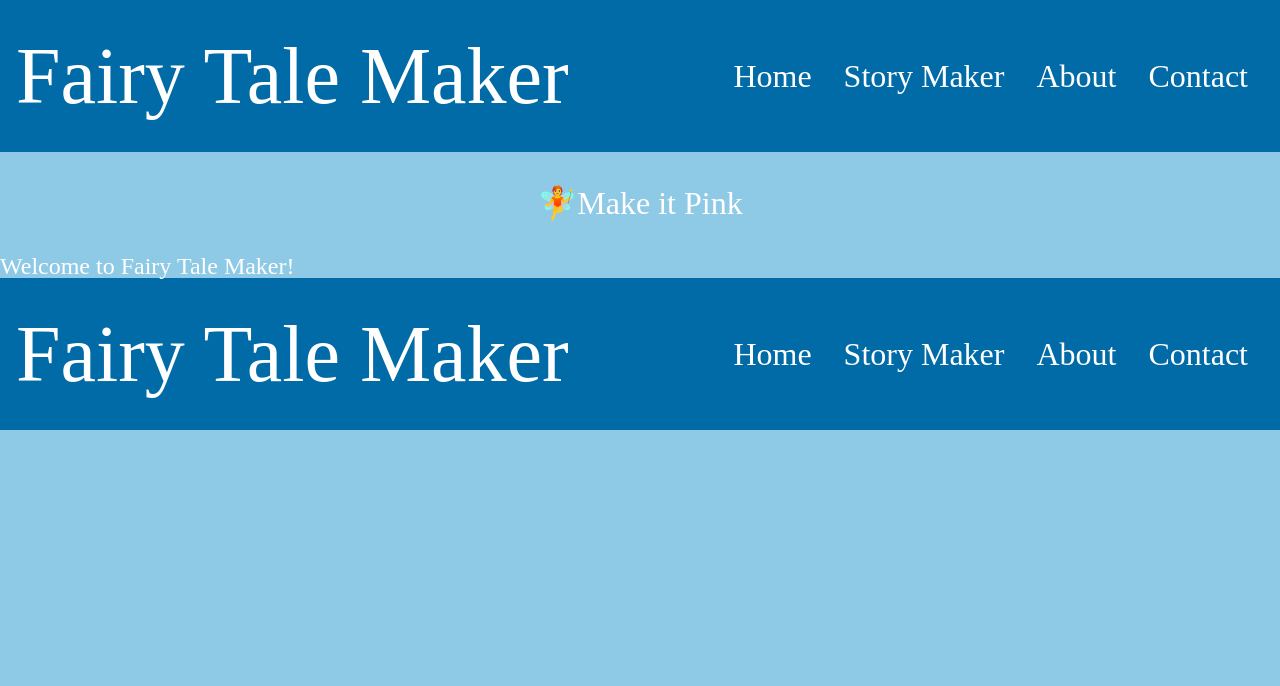
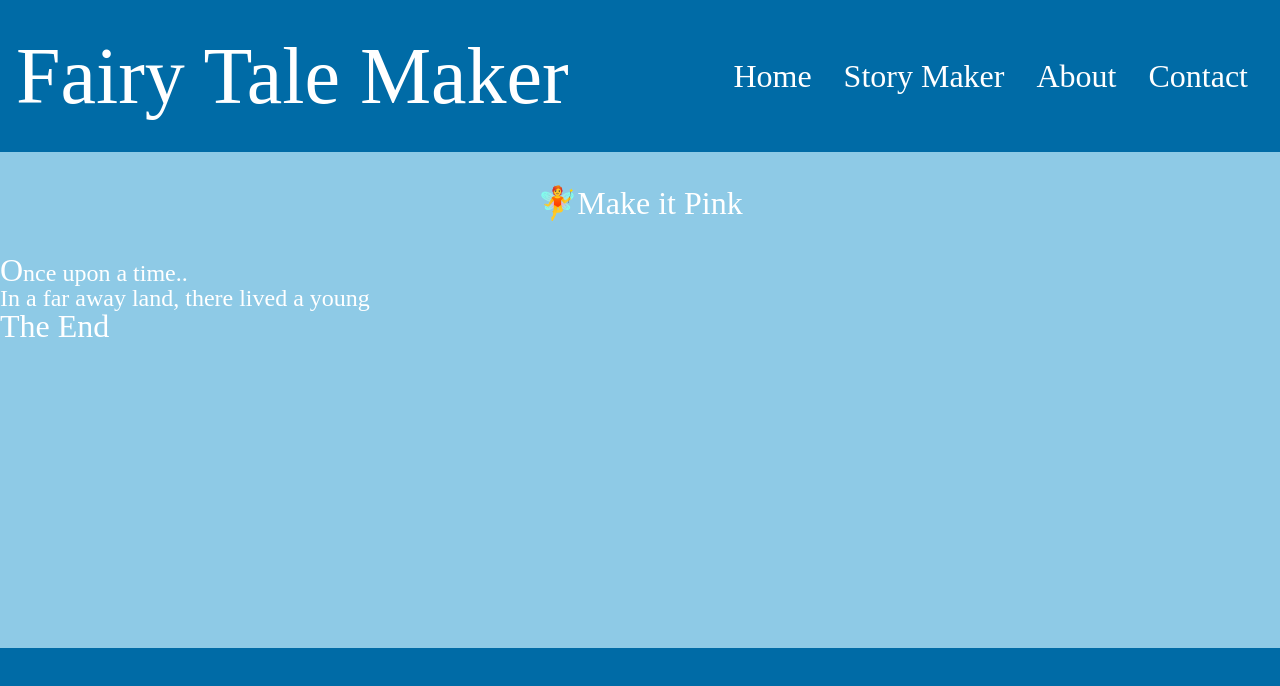
Before and after one commit to timotheemcdonald/fairy-tale-maker, a React (Create React App) app: page /book in a window 1280 px wide. Shown: the top 686 px of the page. Built offline with nearby package versions, Linux system fonts and the light colour scheme; a web font is replaced by a local one.

Commit message:
made footer sticky

```diff
--- a/src/App.js
+++ b/src/App.js
@@ -7,6 +7,7 @@ import Main from './components/Main'
 import Contact from './components/Contact'
 import About from './components/About'
 import Home from './components/Home'
+import Book from './components/Book'
 
 // const StyledHeader = styled.header`
 
@@ -46,6 +47,9 @@ function App() {
           <Route path="/about">
             <About />
           </Route>
+          <Route path="/book">
+                <Book  />
+            </Route>
           <Route path="/contact">
             <Contact />
           </Route>
@@ -59,13 +63,7 @@ function App() {
       </div>
 
       <footer className={pink ? "pink" : "blue"}>
-      <div><h1>Fairy Tale Maker</h1></div>
-      <nav>
-        <Link to="/">Home</Link>
-        <Link to="/main">Story Maker</Link>
-        <Link to="/about">About</Link>
-        <Link to="/contact">Contact</Link>
-        </nav>
+
       </footer>
     </div>
   );
--- /dev/null
+++ b/src/components/Book.js
@@ -0,0 +1,16 @@
+import React, {useState} from 'react'
+import styled from 'styled-components'
+
+function Book(props) {
+    const [display, setDisplay] = useState(props)
+
+    return(
+        <div>
+            <div><span class="capital">O</span>nce upon a time..</div>
+            <div>In a far away land, there lived a young {display.profession}</div>
+            <div class="capital">The End</div>
+        </div>
+    )
+}
+
+export default Book;
--- a/src/components/Main.js
+++ b/src/components/Main.js
@@ -1,11 +1,28 @@
-import React from 'react'
+import React, {useState} from 'react'
+import {Switch, Link, Route} from 'react-router-dom'
 import styled from 'styled-components'
+
+import Book from '../components/Book'
+
+const blankBook = {
+    profession:'',
+
+}
 
 function Main(){
 
+    const [story, setStory] = useState(blankBook)
+
+
+
     return(
         <div>
-            Let's Create Your Fairy Tale!
+            Let's Make Your Fairy Tale!
+
+            <div>
+                <Link to="/book">Let's Read Your Fairy Tale!</Link>
+            </div>
+
         </div>
     )
 }
--- a/src/index.css
+++ b/src/index.css
@@ -36,6 +36,7 @@ article, aside, details, figcaption, figure,
 footer, header, hgroup, menu, nav, section {
 	display: block;
 }
+
 
 body {
   line-height: 1;
@@ -98,8 +99,8 @@ footer {
 	align-items:center;
 	justify-content:space-between;
 	padding:1rem;
+margin-top:auto;
 }
-
 
 .pink {
 	background-color:#d81159;
@@ -139,7 +140,9 @@ nav a {
 }
 
 .App {
-	height: 100vh;
+	height:100vh;
+	display:flex;
+	flex-direction:column;
 }
 
 .toggle {
```
